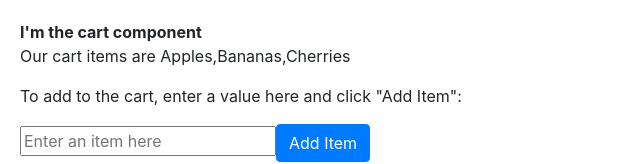
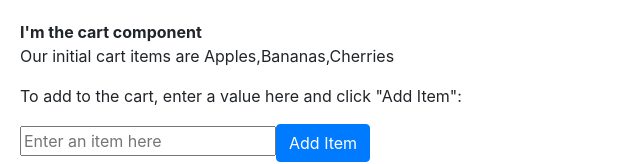
Before and after one commit to IceCreamEngineer/angular-essentials-widget, an Angular app in the folder angular-essentials/: page / in a window 1280 px wide. Shown: the top 164 px of the page, without its empty margins (0-640 px from the left). Built offline with nearby package versions, Linux system fonts and the light colour scheme.

Commit message:
Update cart.component.html
made it more accurate with respect to the initial list it shows

```diff
--- a/angular-essentials/src/app/cart/cart.component.html
+++ b/angular-essentials/src/app/cart/cart.component.html
@@ -2,7 +2,7 @@
   <strong>I'm the cart component</strong>
 </div>
 
-<p>Our cart items are {{ items }}</p>
+<p>Our initial cart items are {{ items }}</p>
 
 <p>To add to the cart, enter a value here and click "Add Item":</p>
 
```
